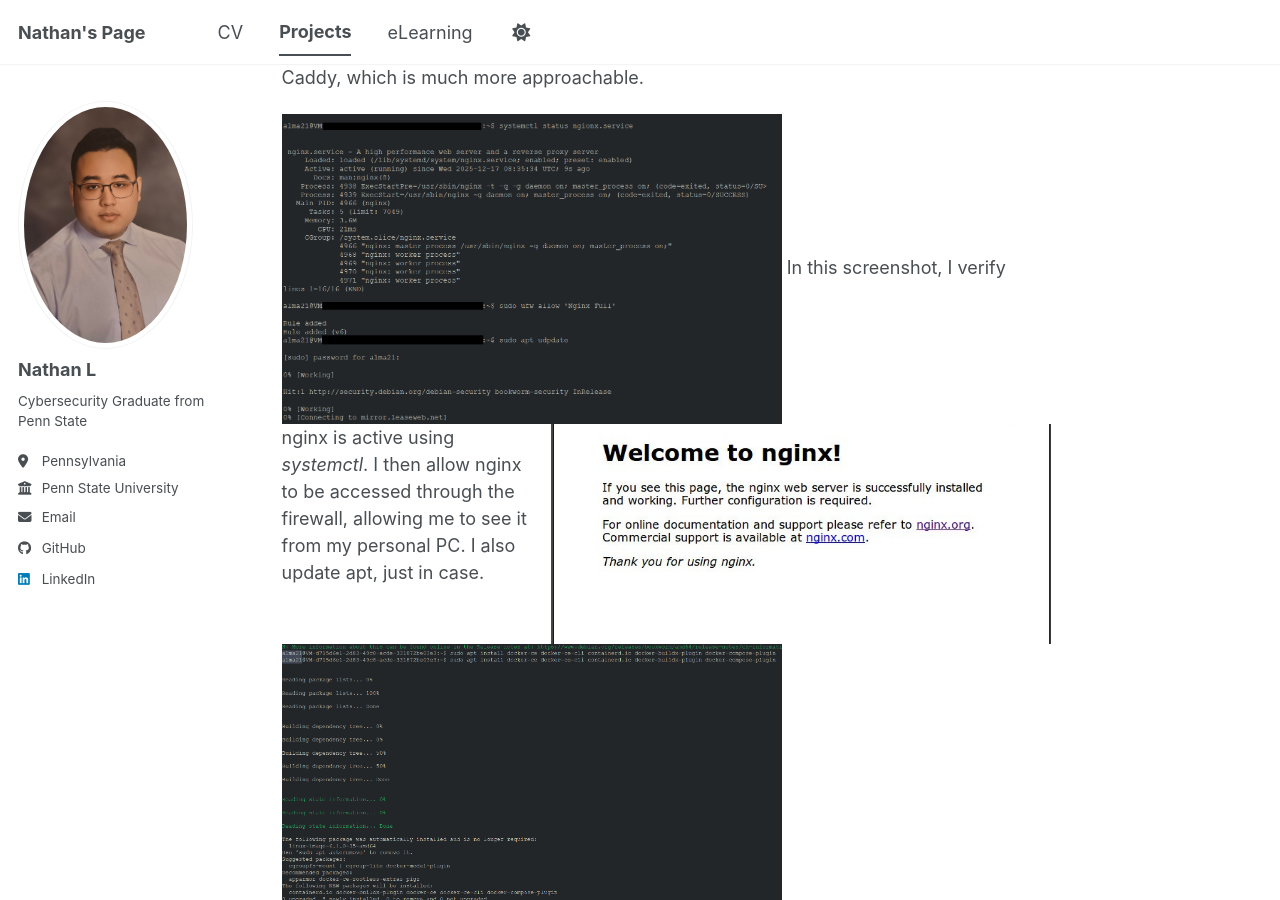
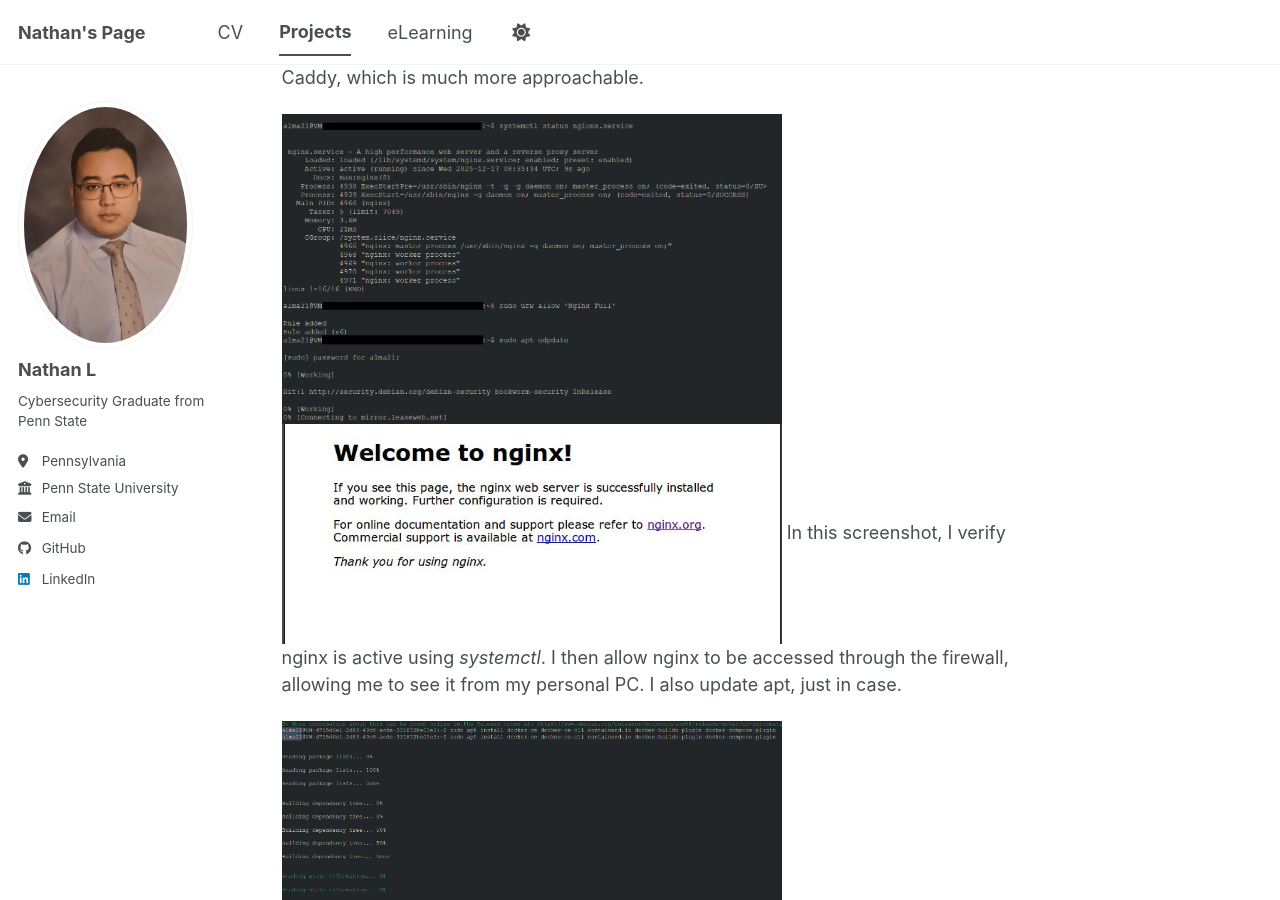
Before and after one commit to d-nl/d-nl.github.io, a Jekyll site: the page built from _portfolio/portfolio-1.md, in a window 1280 px wide and 900 px high, scrolled down 945 px. Built offline with Jekyll 4.4.1, drawn with Linux system fonts in a browser that asks for light colours; a script bundle is joined from its source files by our own code; library files that are not in the unit come from our copies.

Commit message:
Update portfolio-1.md

```diff
--- a/_portfolio/portfolio-1.md
+++ b/_portfolio/portfolio-1.md
@@ -15,11 +15,11 @@
 The above screenshot is a log file outputted from PuTTY, the application I used to connect to the VPS from a Windows client. After familiarizing myself with the system, I decided to install nginx, the open-source web server of choice for Linux. In hindsight, I could've used Caddy, which is much more approachable.
 
 ![Screenshot of me verifying nginx installation, opening the firewall, and updating](/images/nginx2.png){: width="500px" height=auto}
-![Default nginx page](/images/defaultsite.jpg){: .align-right width="500px" height=auto}
+![Default nginx page](/images/defaultsite.jpg){: width="500px" height=auto}
 In this screenshot, I verify nginx is active using *systemctl*. I then allow nginx to be accessed through the firewall, allowing me to see it from my personal PC. I also update apt, just in case.
 
 ![Screenshot of me installing Docker](/images/nginx3.png){: width="500px" height=auto}
-![Screenshot of me verifying Docker is installed](/images/nginx4.png){: .align-right width="500px" height=auto}
+![Screenshot of me verifying Docker is installed](/images/nginx4.png){: width="500px" height=auto}
 
 After some messing around, I eventually install Docker, which I will depend on for hosting applications, and then serve them through nginx. I verify Docker's working using a process called "Hello World."
 
```
